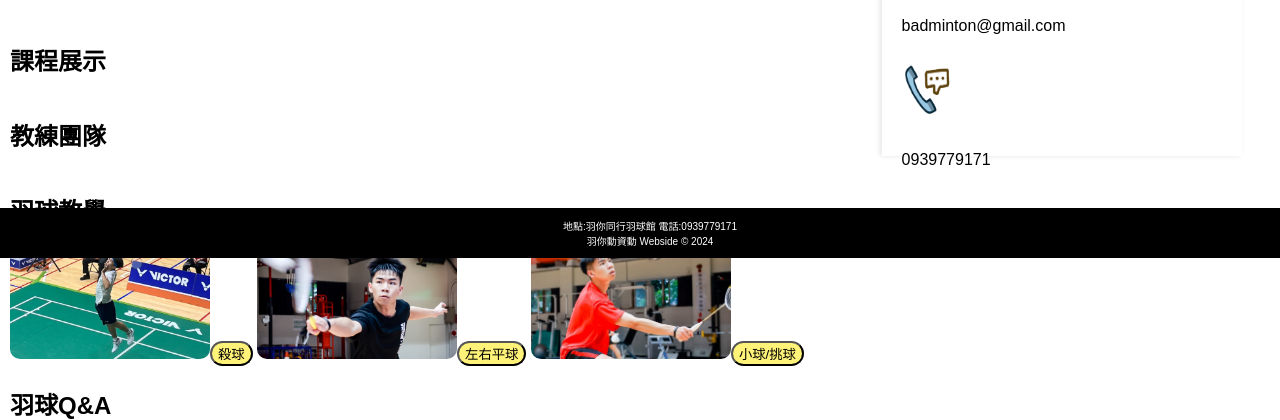
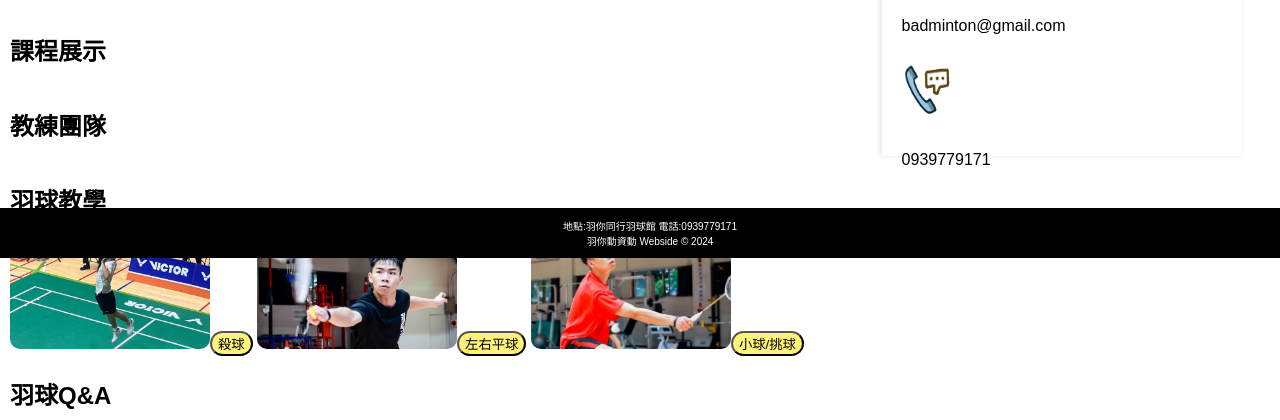
Before and after one commit to badminton113405/Badminton113405, a Django app: page / in a window 1280 px wide. Shown: the part 542-962 px from the top of the page. Run offline with Django 5.2, Linux system fonts and the light colour scheme; data that the repository does not hold is empty; some web fonts are replaced.

Commit message:
-修改 home Css

```diff
--- a/BADMINTON/app/templates/home.html
+++ b/BADMINTON/app/templates/home.html
@@ -6,7 +6,7 @@
 
 {% block content %}
 <style>
-    @media screen and (max-width: 320px) {
+     @media screen and (max-width: 320px) {
         .g-header-container.fixed {
             padding: 5px;
         }
@@ -77,7 +77,7 @@
     }
 
     .video {
-        margin-bottom: 20px;
+        margin-bottom: 10px;
         width: 100%;
         height: auto;
     }
@@ -85,7 +85,6 @@
     .coach {
         display: flex;
         flex-wrap: wrap;
-        justify-content: space-between;
     }
 
     .coach-item {
@@ -107,7 +106,6 @@
     .class {
         display: flex;
         flex-wrap: wrap;
-        justify-content: space-between;
     }
 
     .class-item {
```
Also changed, not shown: BADMINTON/app/templates/coach_detail.html (+4 -3 lines), BADMINTON/media/courses/冬令營_xUCeWH6.jpg (added), BADMINTON/media/courses/冬令營_xUCeWH6_NlVuUkR.jpg (added).
